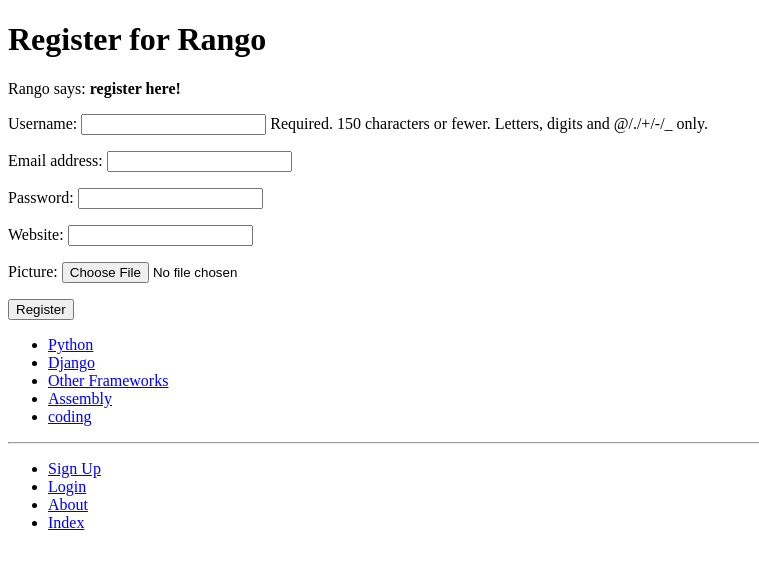
After one commit to nathaniel-lue/tango_with_django_project, a Django app: page /rango/register/ in a window 1280 px wide. The commit adds this page. Shown: the top 569 px of the page, without its empty margins (0-759 px from the left). Run offline with Django 3.2, Linux system fonts and the light colour scheme; data comes from the database, SQL or seed files in the repository.

Commit message:
Chapter 9

```diff
--- a/rango/admin.py
+++ b/rango/admin.py
@@ -1,5 +1,6 @@
 from django.contrib import admin
 from rango.models import Category, Page
+from rango.models import UserProfile
 # Register your models here.
 
 class CategoryAdmin(admin.ModelAdmin):
@@ -11,3 +12,4 @@ class PageAdmin(admin.ModelAdmin):
 
 admin.site.register(Category, CategoryAdmin)
 admin.site.register(Page, PageAdmin)
+admin.site.register(UserProfile)
--- a/rango/forms.py
+++ b/rango/forms.py
@@ -1,5 +1,7 @@
 from django import forms
 from rango.models import Page, Category
+from django.contrib.auth.models import User
+from rango.models import UserProfile
 
 class CategoryForm(forms.ModelForm):
     name = forms.CharField(max_length=128,
@@ -30,3 +32,15 @@ class PageForm(forms.ModelForm):
             url = f'http://{url}'
             cleaned_data['url'] = url
         return cleaned_data
+
+class UserForm(forms.ModelForm):
+    password = forms.CharField(widget=forms.PasswordInput())
+
+    class Meta:
+        model = User
+        fields = ('username', 'email', 'password',)
+
+class UserProfileForm(forms.ModelForm):
+    class Meta:
+        model = UserProfile
+        fields = ('website', 'picture',)
--- a/rango/models.py
+++ b/rango/models.py
@@ -1,5 +1,7 @@
 from django.db import models
 from django.template.defaultfilters import slugify
+from django.contrib.auth.models import User
+
 
 # Create your models here.
 class Category(models.Model):
@@ -26,3 +28,10 @@ class Page(models.Model):
 
     def __str__(self):
         return self.title
+
+class UserProfile(models.Model):
+    user = models.OneToOneField(User, on_delete=models.CASCADE)
+    website = models.URLField(blank=True)
+    picture = models.ImageField(upload_to='profile_images', blank=True)
+    def __str__(self):
+        return self.user.username
--- a/rango/urls.py
+++ b/rango/urls.py
@@ -6,8 +6,13 @@ app_name =  'rango'
 urlpatterns = [
     path('', views.index, name = 'index'),
     path('about/', views.about, name = 'about'),
-    path('category/<slug:category_name_slug>/',
-        views.show_category, name='show_category'),
+    path('category/<slug:category_name_slug>/add_page/', views.add_page
+         , name = 'add_page'),
+    path('category/<slug:category_name_slug>/', views.show_category
+         , name='show_category'),
     path('add_category/', views.add_category, name='add_category'),
-    path('category/<slug:category_name_slug>/add_page/', views.add_page, name = 'add_page'),
+    path('register/', views.register, name='register'),
+    path('login/', views.user_login, name='login'),
+    path('restricted/', views.restricted, name='restricted'),
+    path('logout/', views.user_logout, name='logout'),
 ]
--- a/rango/views.py
+++ b/rango/views.py
@@ -7,6 +7,15 @@ from rango.models import Page
 
 from rango.forms import CategoryForm
 from rango.forms import PageForm
+from rango.forms import UserForm, UserProfileForm
+
+from django.contrib.auth import authenticate, login
+from django.http import HttpResponse
+from django.urls import reverse
+from django.shortcuts import redirect
+from django.contrib.auth.decorators import login_required
+from django.contrib.auth import logout
+from django.contrib.auth import authenticate, login, logout
 
 
 def index(request):
@@ -40,6 +49,7 @@ def show_category(request, category_name_slug):
         context_dict['pages'] = None
     return render(request, 'rango/category.html', context=context_dict)
 
+@login_required
 def add_category(request):
     form = CategoryForm()
     if request.method == 'POST':
@@ -51,6 +61,7 @@ def add_category(request):
             print(form.errors)
     return render(request, 'rango/add_category.html', {'form': form})
 
+@login_required
 def add_page(request, category_name_slug):
     try:
         category = Category.objects.get(slug=category_name_slug)
@@ -77,3 +88,60 @@ def add_page(request, category_name_slug):
             print(form.errors)
     context_dict = {'form': form, 'category': category}
     return render(request, 'rango/add_page.html', context=context_dict)
+
+def register(request):
+    registered = False
+    if request.method == 'POST':
+        user_form = UserForm(request.POST)
+        profile_form = UserProfileForm(request.POST)
+        if user_form.is_valid() and profile_form.is_valid():
+            user = user_form.save()
+            user.set_password(user.password)
+            user.save()
+            profile = profile_form.save(commit=False)
+            profile.user = user
+            if 'picture' in request.FILES:
+                profile.picture = request.FILES['picture']
+            profile.save()
+            registered = True
+        else:
+            print(user_form.errors, profile_form.errors)
+    else:
+        user_form = UserForm()
+        profile_form = UserProfileForm()
+
+    return render(request,
+                    'rango/register.html',
+                    context = {'user_form': user_form,
+                            'profile_form': profile_form,
+                            'registered': registered})
+
+
+def user_login(request):
+    if request.method == 'POST':
+
+        username = request.POST.get('username')
+        password = request.POST.get('password')
+
+        user = authenticate(username=username, password=password)
+
+        if user:
+            if user.is_active:
+                login(request, user)
+                return redirect(reverse('rango:index'))
+            else:
+                return HttpResponse("Your Rango account is disabled.")
+        else:
+            print(f"Invalid login details: {username}, {password}")
+            return HttpResponse("Invalid login details supplied.")
+    else:
+        return render(request, 'rango/login.html')
+
+@login_required
+def restricted(request):
+    return render(request, 'rango/restricted.html')
+
+@login_required
+def user_logout(request):
+    logout(request)
+    return redirect(reverse('rango:index'))
--- a/tango_with_django_project/settings.py
+++ b/tango_with_django_project/settings.py
@@ -131,3 +131,5 @@ MEDIA_ROOT = MEDIA_DIR
 MEDIA_URL = '/media/'
 
 STATIC_URL = '/static/'
+
+LOGIN_URL = 'rango:login'
--- a/templates/rango/base.html
+++ b/templates/rango/base.html
@@ -24,10 +24,18 @@
         <hr />
         <div>
         <ul>
-            <li><a href="{% url 'rango:add_category' %}">Add a New Category</a></li>
+            {% if user.is_authenticated %}
+            <li><a href="{% url 'rango:restricted' %}">Restricted Page</a></li>
+            <li><a href="{% url 'rango:logout' %}">Logout</a></li>
+            <li><a href="{% url 'rango:add_category' %}">Add New Category</a></li>
+            {% else %}
+            <li><a href="{% url 'rango:register' %}">Sign Up</a></li>
+            <li><a href="{% url 'rango:login' %}">Login</a></li>
+            {% endif %}
             <li><a href="{% url 'rango:about' %}">About</a></li>
             <li><a href="{% url 'rango:index' %}">Index</a></li>
         </ul>
+
         </div>
     </body>
 </html>
--- a/templates/rango/category.html
+++ b/templates/rango/category.html
@@ -22,7 +22,9 @@
     <strong>No pages currently in category.</strong>
     {% endif %}
 
-    <a href="{% url 'rango:add_page' category.slug %}">Add Page</a> <br />
+    {% if user.is_authenticated %}
+        <a href="{% url 'rango:add_page' category.slug %}">Add Page</a> <br />
+    {% endif %}
     {% else %}
     The specified category does not exist.
     {% endif %}
--- /dev/null
+++ b/templates/rango/register.html
@@ -0,0 +1,24 @@
+{% extends 'rango/base.html' %}
+{% load staticfiles %}
+
+{% block title_block %}
+Register
+{% endblock %}
+
+{% block body_block %}
+<h1>Register for Rango</h1>
+{% if registered %}
+Rango says: <strong>thank you for registering!</strong>
+<a href="{% url 'rango:index' %}">Return to the homepage.</a><br />
+{% else %}
+Rango says: <strong>register here!</strong><br />
+<form id="user_form" method="post" action="{% url 'rango:register' %}"
+    enctype="multipart/form-data">
+
+    {% csrf_token %}
+    {{ user_form.as_p }}
+    {{ profile_form.as_p }}
+    <input type="submit" name="submit" value="Register" />
+</form>
+{% endif %}
+{% endblock %}
--- /dev/null
+++ b/templates/rango/restricted.html
@@ -0,0 +1,6 @@
+{% extends 'rango/base.html' %}
+{% load staticfiles %} <!-- New line -->
+
+{% block title_block %}
+    Restricted Page
+{% endblock %}
```
Also changed, not shown: templates/rango/index.html (+6 -2 lines), templates/rango/login.html (added, +16 -0 lines), rango/migrations/0006_userprofile.py (added).
